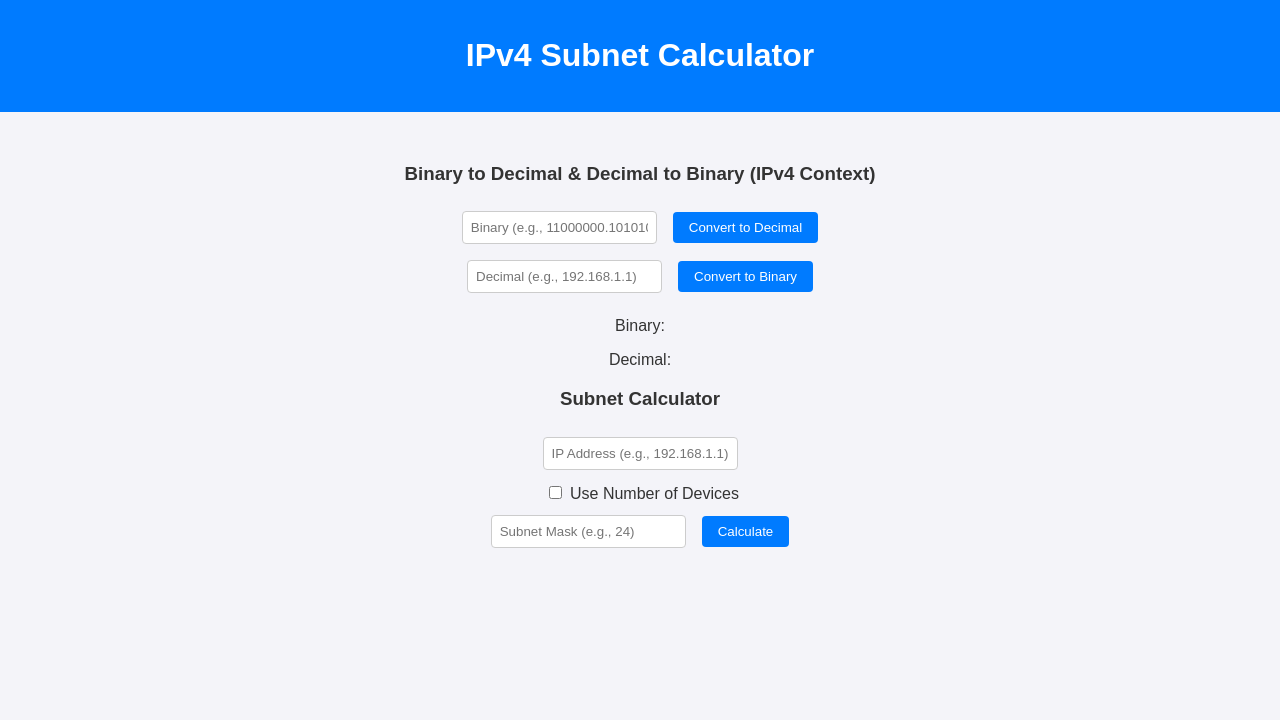
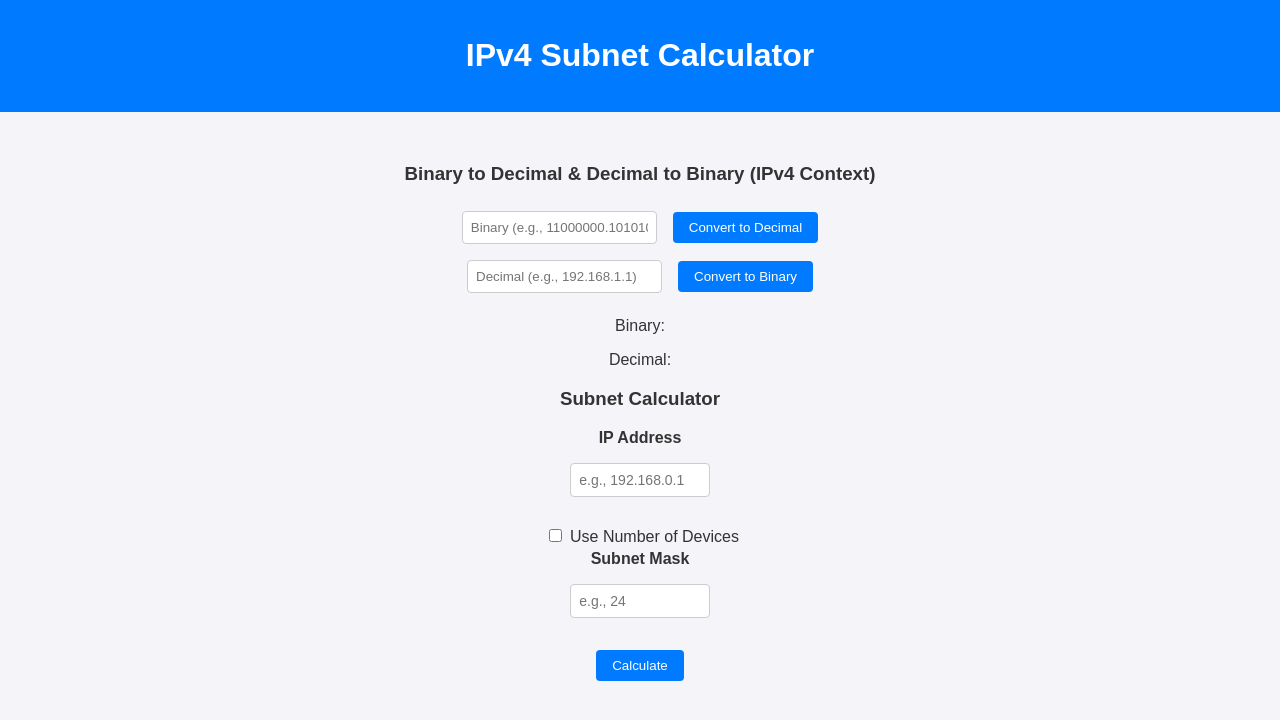
Before and after one commit to Ohad-Raz/ipv4-subnet-calculator, a React (Create React App) app: page / in a window 1280 px wide. Shown: the top 720 px of the page. Built offline with nearby package versions, Linux system fonts and the light colour scheme.

Commit message:
functionaly working with all alerts

```diff
--- a/src/App.jsx
+++ b/src/App.jsx
@@ -1,7 +1,6 @@
 import React from 'react';
 import './App.css';
-import SubnetCalculator from './Components/SubnetCalculator/Subnet_Calculator';
-import BinaryConverter from './Components/BinaryConverter/Binary_Converter';
+import Calculator_Page from './Pages/Calculator_Page';
 
 function App() {
   return (
@@ -10,8 +9,7 @@ function App() {
         <h1>IPv4 Subnet Calculator</h1>
       </header>
       <main>
-        <BinaryConverter />
-        <SubnetCalculator />
+             <Calculator_Page/>
       </main>
     </div>
   );
--- /dev/null
+++ b/src/Components/SubnetCalculator/Error_Message.jsx
@@ -0,0 +1,3 @@
+const Error_Message = ({ message }) => message && <p className="error">{message}</p>;
+
+export default Error_Message;
--- /dev/null
+++ b/src/Components/SubnetCalculator/Input_Field.css
@@ -0,0 +1,27 @@
+.input-field {
+  margin-bottom: 16px;
+}
+
+.input-field label {
+  display: block;
+  font-weight: bold;
+  margin-bottom: 8px;
+}
+
+.input-field input {
+  width: 10%;
+  padding: 8px;
+  font-size: 14px;
+  border: 1px solid #ccc;
+  border-radius: 4px;
+}
+
+.input-field input.input-error {
+  border-color: red;
+}
+
+.error {
+  color: red;
+  font-size: 12px;
+  margin-top: 4px;
+}
--- /dev/null
+++ b/src/Components/SubnetCalculator/Input_Field.jsx
@@ -0,0 +1,34 @@
+import React from 'react';
+import './Input_Field.css';
+import Error_Message from './Error_Message';
+
+const Input_Field = ({ label, value, onChange, type = 'text', placeholder, error }) => {
+  const handleInputChange = (e) => {
+    const newValue = e.target.value;
+
+    // For subnet mask and IP, ensure only valid numbers/inputs are allowed
+    if (type === 'number' && newValue !== '') {
+      if (!isNaN(newValue) && Number(newValue) >= 0) {
+        onChange(newValue);
+      }
+    } else {
+      onChange(newValue); // Allow for text inputs
+    }
+  };
+
+  return (
+    <div className="input-field">
+      {label && <label>{label}</label>}
+      <input
+        type={type}
+        value={value}
+        onChange={handleInputChange}
+        placeholder={placeholder}
+        className={error ? 'input-error' : ''}
+      />
+      <Error_Message message={error} />
+    </div>
+  );
+};
+
+export default Input_Field;
--- a/src/Components/SubnetCalculator/Subnet_Calculator.jsx
+++ b/src/Components/SubnetCalculator/Subnet_Calculator.jsx
@@ -1,154 +1,94 @@
 import React, { useState } from 'react';
+import {
+  calculateNetworkAddress,
+  calculateBroadcastAddress,
+  calculateFirstUsableIp,
+  calculateLastUsableIp,
+  calculateRequiredSubnetMask,
+  prefixToDecimal,
+  validateIP,
+} from './Subnet_Logic';
+import Input_Field from './Input_Field';
+import Error_Message from './Error_Message';
 
-const SubnetCalculator = () => {
+const Subnet_Calculator = () => {
   const [ip, setIp] = useState('');
   const [subnet, setSubnet] = useState('');
   const [devices, setDevices] = useState('');
-  const [useDevices, setUseDevices] = useState(false); // Toggle state
+  const [useDevices, setUseDevices] = useState(false);
   const [results, setResults] = useState({});
+  const [errors, setErrors] = useState({ ip: '', subnet: '', devices: '' });
 
-  const calculateSubnet = () => {
-    try {
-      if (
-        !ip ||
-        (!useDevices && (subnet === '' || subnet < 0 || subnet > 32)) ||
-        (useDevices && (!devices || isNaN(devices) || devices <= 0 || devices > 4294967296))
-      ) {
-        throw new Error('Please provide a valid IP address, subnet mask, or number of devices.');
-      }
-
-      let calculatedSubnetMask = subnet;
-      let calculatedIp = ip;
-
-      if (useDevices) {
-        calculatedSubnetMask = calculateRequiredSubnetMask(devices); // Calculate subnet mask for devices
-        calculatedIp = ip.split('/')[0]; // Use only the base IP
-
-        if (devices === 4294967296) {
-          alert(
-            'Note: The full IPv4 range includes network and broadcast addresses, leaving 4,294,967,294 usable IPs.'
-          );
-        }
-      }
-
-      const subnetMask = parseInt(calculatedSubnetMask);
-      if (!validateIP(calculatedIp) || subnetMask < 0 || subnetMask > 32) {
-        throw new Error('Invalid IP, subnet mask, or device count.');
-      }
-
-      const networkAddress = calculateNetworkAddress(calculatedIp, subnetMask);
-      const broadcastAddress = calculateBroadcastAddress(networkAddress, subnetMask);
-      const firstIp = calculateFirstUsableIp(networkAddress, subnetMask);
-      const lastIp = calculateLastUsableIp(broadcastAddress, subnetMask);
-      const decimalSubnetMask = prefixToDecimal(subnetMask);
-
-      setResults({ networkAddress, broadcastAddress, firstIp, lastIp, subnetMask, decimalSubnetMask });
-    } catch (err) {
-      setResults({}); // Clear any previous results
-      alert(err.message);
+  const handleIPInput = (value) => {
+    const octets = value.split('.').map((octet) => Math.min(255, Math.max(0, parseInt(octet, 10) || 0)));
+    if (octets.length > 4) {
+      setErrors({ ...errors, ip: 'Invalid IP Address format. Provide a valid IPv4 address.' });
+    } else {
+      setIp(octets.join('.'));
+      setErrors({ ...errors, ip: '' });
     }
   };
 
-  const calculateRequiredSubnetMask = (devices) => {
-    const totalHosts = parseInt(devices); // Do not add 2 for network and broadcast when allowing full range
-    const hostBits = Math.ceil(Math.log2(totalHosts)); // Calculate required host bits
-    const subnetMask = 32 - hostBits;
+  const handleSubnetInput = (value) => {
+    const sanitizedValue = value.replace(/[^0-9]/g, '');
+    const validatedValue = Math.min(32, Math.max(0, parseInt(sanitizedValue, 10) || 0));
+    setSubnet(validatedValue);
+    setErrors({ ...errors, subnet: '' });
+  };
 
-    if (subnetMask < 0) {
-      return 0; // If devices exceed IPv4 limit, return /0
+  const validateInputs = () => {
+    let isValid = true;
+    const newErrors = {};
+
+    if (!validateIP(ip)) {
+      newErrors.ip = 'Invalid IP Address format. Provide a valid IPv4 address.';
+      isValid = false;
     }
 
-    return subnetMask;
+    if (!useDevices && (subnet === '' || subnet < 0 || subnet > 32)) {
+      newErrors.subnet = 'Invalid Subnet Mask. Must be between 0 and 32.';
+      isValid = false;
+    }
+
+    if (useDevices && (devices === '' || isNaN(devices) || devices <= 0 || devices > 4294967296)) {
+      newErrors.devices = 'Invalid number of devices. Must be between 1 and 4,294,967,296.';
+      isValid = false;
+    }
+
+    setErrors(newErrors);
+    return isValid;
   };
 
-  const validateIP = (ip) => {
-    const ipRegex = /^(\d{1,3}\.){3}\d{1,3}$/; // Basic IPv4 regex validation
-    if (!ipRegex.test(ip)) return false;
+  const calculateSubnet = () => {
+    if (!validateInputs()) return;
 
-    const octets = ip.split('.').map(Number);
-    return octets.every((octet) => octet >= 0 && octet <= 255);
-  };
+    let calculatedSubnetMask = useDevices ? calculateRequiredSubnetMask(devices) : subnet;
+    const networkAddress = calculateNetworkAddress(ip, calculatedSubnetMask);
+    const broadcastAddress = calculateBroadcastAddress(networkAddress, calculatedSubnetMask);
+    const firstIp = calculateFirstUsableIp(networkAddress, calculatedSubnetMask);
+    const lastIp = calculateLastUsableIp(broadcastAddress, calculatedSubnetMask);
+    const decimalSubnetMask = prefixToDecimal(calculatedSubnetMask);
 
-  const calculateNetworkAddress = (ip, mask) => {
-    if (mask === 0) return '0.0.0.0'; // Special case for /0
-    const ipBinary = ipToBinary(ip);
-    const maskBinary = getSubnetMaskBinary(mask);
-    const networkBinary = ipBinary.map((bit, i) => bit & maskBinary[i]);
-    return binaryToIp(networkBinary);
-  };
-
-  const calculateBroadcastAddress = (network, mask) => {
-    if (mask === 0) return '255.255.255.255'; // Special case for /0
-    const maskBinary = getSubnetMaskBinary(mask).map((bit) => (bit === 1 ? 0 : 1));
-    const networkBinary = ipToBinary(network);
-    const broadcastBinary = networkBinary.map((bit, i) => bit | maskBinary[i]);
-    return binaryToIp(broadcastBinary);
-  };
-
-  const calculateFirstUsableIp = (network, mask) => {
-    if (mask === 0) return '0.0.0.1'; // Special case for /0
-    const ipBinary = ipToBinary(network);
-    const ipDecimal = binaryToDecimal(ipBinary);
-    return decimalToIp(ipDecimal + 1);
-  };
-
-  const calculateLastUsableIp = (broadcast, mask) => {
-    if (mask === 0) return '255.255.255.254'; // Special case for /0
-    const ipBinary = ipToBinary(broadcast);
-    const ipDecimal = binaryToDecimal(ipBinary);
-    return decimalToIp(ipDecimal - 1);
-  };
-
-  const ipToBinary = (ip) =>
-    ip
-      .split('.')
-      .map((octet) => Number(octet).toString(2).padStart(8, '0'))
-      .join('')
-      .split('')
-      .map(Number);
-
-  const binaryToIp = (binary) =>
-    binary
-      .join('')
-      .match(/.{8}/g)
-      .map((octet) => parseInt(octet, 2))
-      .join('.');
-
-  const binaryToDecimal = (binary) => parseInt(binary.join(''), 2);
-
-  const decimalToIp = (decimal) => {
-    const octets = [];
-    for (let i = 0; i < 4; i++) {
-      octets.unshift(decimal & 255);
-      decimal >>= 8;
-    }
-    return octets.join('.');
-  };
-
-  const getSubnetMaskBinary = (mask) => Array(32).fill(0).fill(1, 0, mask);
-
-  const prefixToDecimal = (prefix) => {
-    const maskBinary = Array(32)
-      .fill(0)
-      .fill(1, 0, prefix) // Fill '1's for the network bits
-      .join('');
-    return maskBinary
-      .match(/.{8}/g) // Split into 8-bit octets
-      .map((octet) => parseInt(octet, 2)) // Convert binary octets to decimal
-      .join('.'); // Join into the standard decimal format
+    setResults({
+      networkAddress,
+      broadcastAddress,
+      firstIp,
+      lastIp,
+      subnetMask: calculatedSubnetMask,
+      decimalSubnetMask,
+    });
   };
 
   return (
     <div>
       <h3>Subnet Calculator</h3>
-      <div>
-        <input
-          type="text"
-          placeholder="IP Address (e.g., 192.168.1.1)"
+      <Input_Field
+        label="IP Address"
         value={ip}
-          onChange={(e) => setIp(e.target.value)}
+        onChange={handleIPInput}
+        placeholder="e.g., 192.168.0.1"
+        error={errors.ip}
       />
-        <div>
       <label>
         <input
           type="checkbox"
@@ -157,24 +97,26 @@ const SubnetCalculator = () => {
         />
         Use Number of Devices
       </label>
-        </div>
-        {!useDevices ? (
-          <input
+      {useDevices ? (
+        <Input_Field
+          label="Number of Devices"
+          value={devices}
+          onChange={setDevices}
           type="number"
-            placeholder="Subnet Mask (e.g., 24)"
-            value={subnet}
-            onChange={(e) => setSubnet(e.target.value)}
+          placeholder="e.g., 50"
+          error={errors.devices}
         />
       ) : (
-          <input
-            type="number"
-            placeholder="Number of devices (e.g., 50)"
-            value={devices}
-            onChange={(e) => setDevices(e.target.value)}
+        <Input_Field
+          label="Subnet Mask"
+          value={subnet}
+          onChange={handleSubnetInput}
+          type="text"
+          placeholder="e.g., 24"
+          error={errors.subnet}
         />
       )}
       <button onClick={calculateSubnet}>Calculate</button>
-      </div>
       {results.networkAddress && (
         <div>
           <p>Network Address: {results.networkAddress}</p>
@@ -188,4 +130,4 @@ const SubnetCalculator = () => {
   );
 };
 
-export default SubnetCalculator;
+export default Subnet_Calculator;
--- /dev/null
+++ b/src/Components/SubnetCalculator/Subnet_Logic.jsx
@@ -0,0 +1,89 @@
+export const validateIP = (ip) => {
+  const ipRegex = /^(\d{1,3}\.){3}\d{1,3}$/; // Basic IPv4 regex validation
+  if (!ipRegex.test(ip)) return false;
+
+  const octets = ip.split('.').map(Number);
+  return octets.every((octet) => octet >= 0 && octet <= 255);
+};
+
+export const calculateRequiredSubnetMask = (devices) => {
+  const totalHosts = parseInt(devices); // Do not add 2 for network and broadcast when allowing full range
+  const hostBits = Math.ceil(Math.log2(totalHosts)); // Calculate required host bits
+  const subnetMask = 32 - hostBits;
+
+  if (subnetMask < 0) {
+    return 0; // If devices exceed IPv4 limit, return /0
+  }
+
+  return subnetMask;
+};
+
+export const calculateNetworkAddress = (ip, mask) => {
+  if (mask === 0) return '0.0.0.0'; // Special case for /0
+  const ipBinary = ipToBinary(ip);
+  const maskBinary = getSubnetMaskBinary(mask);
+  const networkBinary = ipBinary.map((bit, i) => bit & maskBinary[i]);
+  return binaryToIp(networkBinary);
+};
+
+export const calculateBroadcastAddress = (network, mask) => {
+  if (mask === 0) return '255.255.255.255'; // Special case for /0
+  const maskBinary = getSubnetMaskBinary(mask).map((bit) => (bit === 1 ? 0 : 1));
+  const networkBinary = ipToBinary(network);
+  const broadcastBinary = networkBinary.map((bit, i) => bit | maskBinary[i]);
+  return binaryToIp(broadcastBinary);
+};
+
+export const calculateFirstUsableIp = (network, mask) => {
+  if (mask === 0) return '0.0.0.1'; // Special case for /0
+  const ipBinary = ipToBinary(network);
+  const ipDecimal = binaryToDecimal(ipBinary);
+  return decimalToIp(ipDecimal + 1);
+};
+
+export const calculateLastUsableIp = (broadcast, mask) => {
+  if (mask === 0) return '255.255.255.254'; // Special case for /0
+  const ipBinary = ipToBinary(broadcast);
+  const ipDecimal = binaryToDecimal(ipBinary);
+  return decimalToIp(ipDecimal - 1);
+};
+
+export const prefixToDecimal = (prefix) => {
+  const maskBinary = Array(32)
+    .fill(0)
+    .fill(1, 0, prefix) // Fill '1's for the network bits
+    .join('');
+  return maskBinary
+    .match(/.{8}/g) // Split into 8-bit octets
+    .map((octet) => parseInt(octet, 2)) // Convert binary octets to decimal
+    .join('.'); // Join into the standard decimal format
+};
+
+// Helper functions
+const ipToBinary = (ip) =>
+  ip
+    .split('.')
+    .map((octet) => Number(octet).toString(2).padStart(8, '0'))
+    .join('')
+    .split('')
+    .map(Number);
+
+const binaryToIp = (binary) =>
+  binary
+    .join('')
+    .match(/.{8}/g)
+    .map((octet) => parseInt(octet, 2))
+    .join('.');
+
+const binaryToDecimal = (binary) => parseInt(binary.join(''), 2);
+
+const decimalToIp = (decimal) => {
+  const octets = [];
+  for (let i = 0; i < 4; i++) {
+    octets.unshift(decimal & 255);
+    decimal >>= 8;
+  }
+  return octets.join('.');
+};
+
+const getSubnetMaskBinary = (mask) => Array(32).fill(0).fill(1, 0, mask);
--- a/src/Pages/Calculator_Page.jsx
+++ b/src/Pages/Calculator_Page.jsx
@@ -0,0 +1,14 @@
+import React from 'react';
+import Binary_Converter from '../Components/BinaryConverter/Binary_Converter';
+import Subnet_Calculator from '../Components/SubnetCalculator/Subnet_Calculator';
+
+const Calculator_Page = () => {
+  return (
+    <div>
+      <Binary_Converter />
+      <Subnet_Calculator />
+    </div>
+  );
+};
+
+export default Calculator_Page;
```
Also changed, not shown: src/Components/BinaryConverter/Binary_Converter.jsx (+37 -19 lines), src/Components/BinaryConverter/Binary_Logic.jsx (added, +13 -0 lines). Lines whose indentation alone changed are shown as unchanged.
